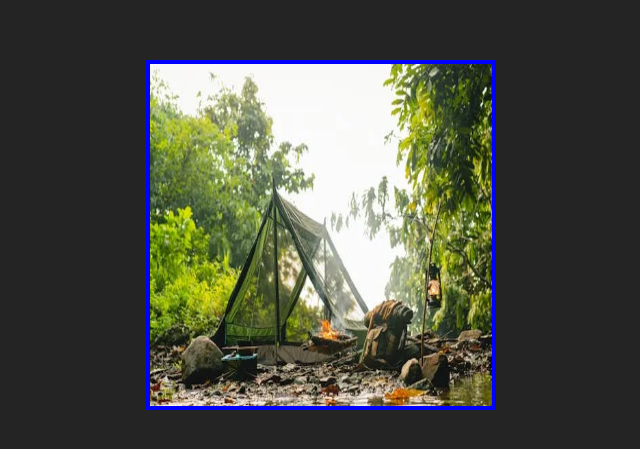
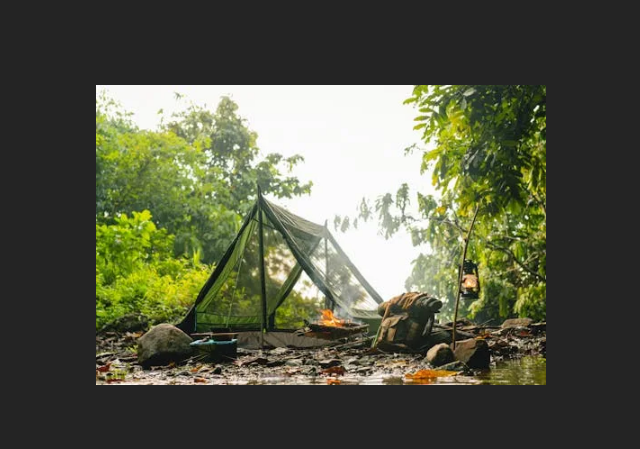
Before and after one commit to Samadhanshelke/Image-pinching, a React (Vite) app: page / in a window 1280 px wide. Shown: the part 165-614 px from the top of the page, without its empty margins (319-959 px from the left). Built offline with nearby package versions, Linux system fonts and the light colour scheme.

Commit message:
testing 52

```diff
--- a/src/App.jsx
+++ b/src/App.jsx
@@ -1,10 +1,15 @@
-import "./App.css";
+// import "./App.css";
 import img from './pexels-photo-9551192.webp';
 import ZoomableImage from './ZoomableImage'
 const App = () => {
   return (
     <div style={{ width: '100vw', height: '100vh',display:'flex',justifyContent:'center',alignItems:'center' }}>
-      <ZoomableImage src={img}/>
+      {/* <ZoomableImage src={img}/> */}
+      <ZoomableImage
+  imageUrl={img}
+  containerWidth={500}
+  containerHeight={300}
+/>
     </div>
   );
 };
--- a/src/ZoomableImage.jsx
+++ b/src/ZoomableImage.jsx
@@ -1,118 +1,82 @@
-import React, { useRef, useState, useEffect } from 'react';
+import React, { useState, useRef } from 'react';
 
-const ZoomableImage = ({ src }) => {
-  const containerRef = useRef(null);
-  const imgRef = useRef(null);
-  const [zoom, setZoom] = useState(1);
-  const [initialDistance, setInitialDistance] = useState(null);
-  const [position, setPosition] = useState({ x: 0, y: 0 });
-  const [initialPosition, setInitialPosition] = useState({ x: 0, y: 0 });
-  const [isZoomed, setIsZoomed] = useState(false);
+const ImagePanner = ({ imageUrl, containerWidth, containerHeight }) => {
+  const [isDragging, setIsDragging] = useState(false);
+  const [startPosition, setStartPosition] = useState({ x: 0, y: 0 });
+  const [currentPosition, setCurrentPosition] = useState({ x: 0, y: 0 });
+  const [scale, setScale] = useState(1);
+  const imageContainerRef = useRef(null);
+  const imageRef = useRef(null);
 
-  const handleTouchStart = (event) => {
-    if (event.touches.length === 2) {
-      const distance = getDistance(event.touches[0], event.touches[1]);
-      setInitialDistance(distance);
-    }
+  const handleMouseDown = (e) => {
+    setIsDragging(true);
+    setStartPosition({ x: e.clientX - currentPosition.x, y: e.clientY - currentPosition.y });
+  };
 
-    if (event.touches.length === 1) {
-      setInitialPosition({
-        x: event.touches[0].clientX,
-        y: event.touches[0].clientY,
-      });
+  const handleMouseMove = (e) => {
+    if (isDragging) {
+      const newX = e.clientX - startPosition.x;
+      const newY = e.clientY - startPosition.y;
+      const containerRect = imageContainerRef.current.getBoundingClientRect();
+      const imageRect = imageRef.current.getBoundingClientRect();
+
+      let x = newX;
+      let y = newY;
+
+      if (newX > 0) {
+        x = 0;
+      } else if (newX < containerRect.width - imageRect.width * scale) {
+        x = containerRect.width - imageRect.width * scale;
+      }
+
+      if (newY > 0) {
+        y = 0;
+      } else if (newY < containerRect.height - imageRect.height * scale) {
+        y = containerRect.height - imageRect.height * scale;
+      }
+
+      setCurrentPosition({ x, y });
     }
   };
 
-  const handleTouchMove = (event) => {
-    if (event.touches.length === 2) {
-      const currentDistance = getDistance(event.touches[0], event.touches[1]);
-      if (initialDistance) {
-        const scale = currentDistance / initialDistance;
-        setZoom((prevZoom) => {
-          const newZoom = Math.max(1, Math.min(prevZoom * scale, 3));
-          setIsZoomed(newZoom > 1);
-          return newZoom;
-        });
-      }
-    }
-
-    if (event.touches.length === 1 ) {
-      const deltaX = event.touches[0].clientX - initialPosition.x;
-      const deltaY = event.touches[0].clientY - initialPosition.y;
-
-      const containerRect = containerRef.current.getBoundingClientRect();
-      const containerWidth = containerRect.width;
-      const containerHeight = containerRect.height;
-
-      const imageRect = imgRef.current.getBoundingClientRect();
-      const imageWidth = imgRef.current.naturalWidth * zoom;
-      const imageHeight = imgRef.current.naturalHeight * zoom;
-
-      const minX = Math.min(0, containerWidth - imageWidth);
-      const minY = Math.min(0, containerHeight - imageHeight);
-      const maxX = Math.max(0, containerWidth - imageWidth);
-      const maxY = Math.max(0, containerHeight - imageHeight);
-
-      const newPosX = Math.max(minX, Math.min(position.x + deltaX, maxX));
-      const newPosY = Math.max(minY, Math.min(position.y + deltaY, maxY));
-
-      setPosition({ x: newPosX, y: newPosY });
-
-      setInitialPosition({
-        x: event.touches[0].clientX,
-        y: event.touches[0].clientY,
-      });
-    }
+  const handleMouseUp = () => {
+    setIsDragging(false);
   };
 
-  const handleTouchEnd = () => {
-    setInitialDistance(null);
-  };
-
-  const getDistance = (touch1, touch2) => {
-    return Math.sqrt(
-      Math.pow(touch2.clientX - touch1.clientX, 2) +
-        Math.pow(touch2.clientY - touch1.clientY, 2)
-    );
-  };
-
-  const containerStyle = {
-    position: 'relative',
-    overflow: 'hidden',
-    width: '350px',
-    height: '350px',
-    display: 'flex',
-    justifyContent: 'center',
-    alignItems: 'center',
-    border: '4px solid blue',
-  };
-
-  const imgStyle = {
-    position: 'absolute',
-    width: `${zoom * 100}%`,
-    height: `${zoom * 100}%`,
-    maxWidth: 'none',
-    maxHeight: 'none',
-    transition: 'width 0.2s, height 0.2s, transform 0.2s',
-    transform: `translate(${position.x}px, ${position.y}px)`,
+  const handleWheel = (e) => {
+    e.preventDefault();
+    const newScale = scale + e.deltaY * -0.01;
+    setScale(Math.max(0.5, Math.min(2, newScale)));
   };
 
   return (
     <div
-      ref={containerRef}
-      style={containerStyle}
-      onTouchStart={handleTouchStart}
-      onTouchMove={handleTouchMove}
-      onTouchEnd={handleTouchEnd}
+      ref={imageContainerRef}
+      style={{
+        width: containerWidth,
+        height: containerHeight,
+        overflow: 'hidden',
+        position: 'relative',
+      }}
+      onMouseDown={handleMouseDown}
+      onMouseMove={handleMouseMove}
+      onMouseUp={handleMouseUp}
+      onMouseLeave={handleMouseUp}
+      onWheel={handleWheel}
     >
       <img
-        ref={imgRef}
-        src={src}
-        alt="Zoomable"
-        style={imgStyle}
+        ref={imageRef}
+        src={imageUrl}
+        alt="Pannable and Zoomable"
+        style={{
+          width: `${scale * 100}%`,
+          height: `${scale * 100}%`,
+          objectFit: 'contain',
+          transform: `translate(${currentPosition.x}px, ${currentPosition.y}px)`,
+        }}
       />
     </div>
   );
 };
 
-export default ZoomableImage;
+export default ImagePanner;
```
